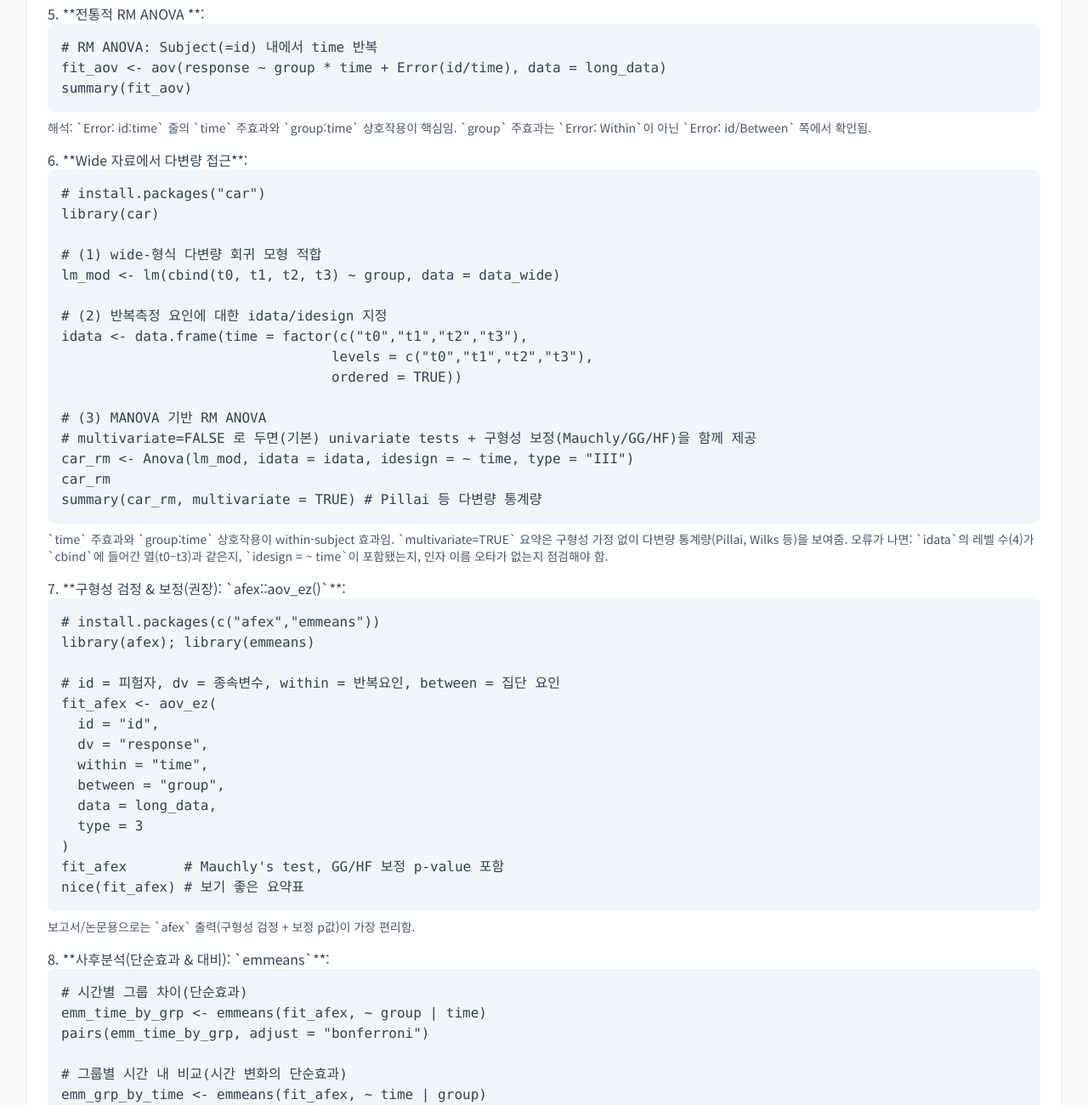
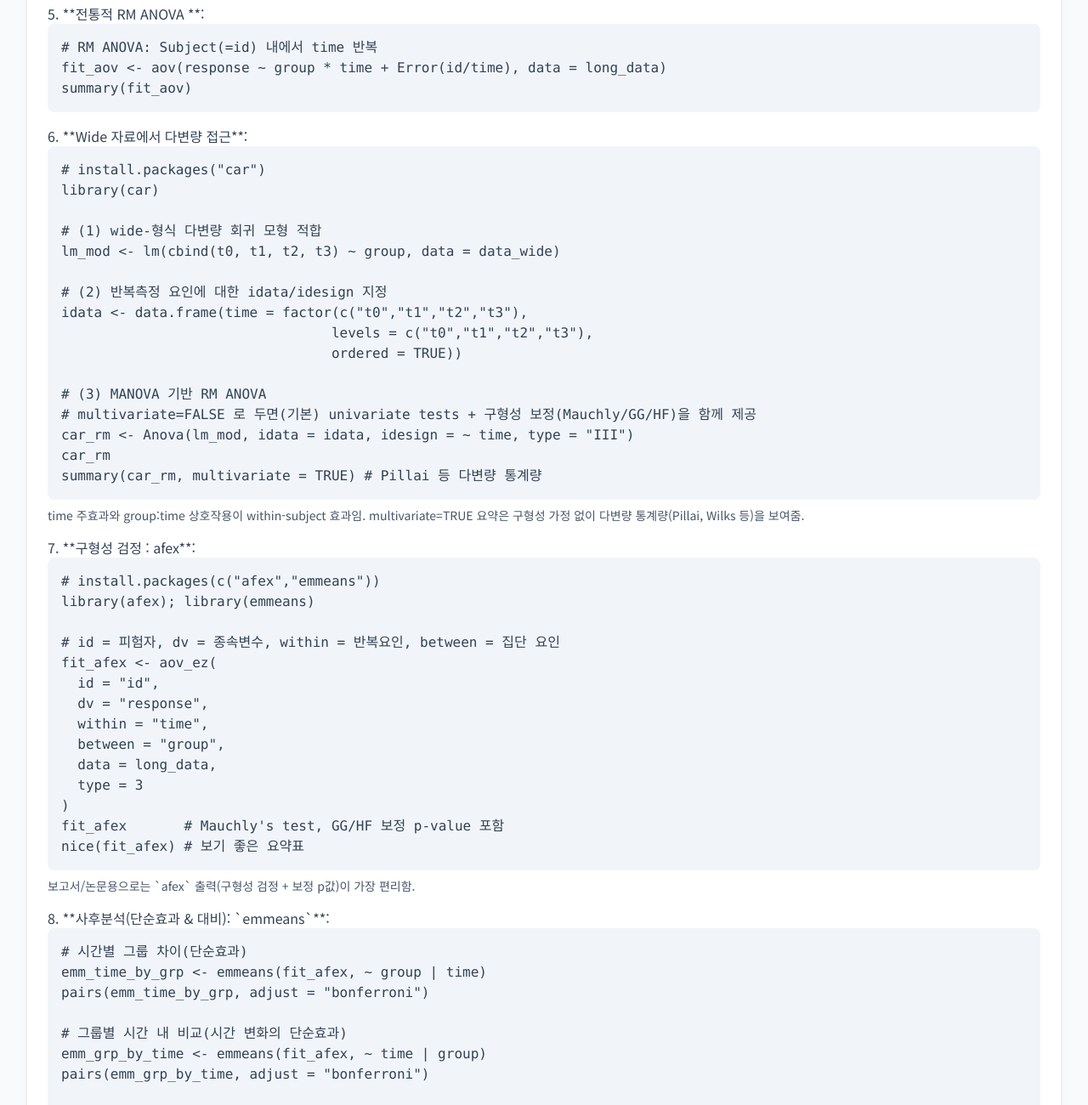
Before and after one commit to wooga21/longitudinal-data-analysis, a plain HTML site: page 다시점자료.html in a window 1280 px wide. Shown: the part 7896-9196 px from the top of the page at 85% size. Drawn offline with nearby package versions, Linux system fonts and the light colour scheme; some packages are replaced by stand-ins of ours.

Commit message:
Add files via upload

```diff
--- a/다시점자료.html
+++ b/다시점자료.html
@@ -610,7 +610,7 @@ ggplot(summary_df, aes(x = time, y = mean, group = group)) +
                             <pre><code># RM ANOVA: Subject(=id) 내에서 time 반복
 fit_aov &lt;- aov(response ~ group * time + Error(id/time), data = long_data)
 summary(fit_aov)</code></pre>
-                            <p class="text-sm text-slate-600 mt-2">해석: `Error: id:time` 줄의 `time` 주효과와 `group:time` 상호작용이 핵심임. `group` 주효과는 `Error: Within`이 아닌 `Error: id/Between` 쪽에서 확인됨.</p>
+                            <p class="text-sm text-slate-600 mt-2"></p>
                         </li>
                         <li>**Wide 자료에서 다변량 접근**:
                             <pre><code># install.packages("car")
@@ -629,9 +629,9 @@ idata &lt;- data.frame(time = factor(c("t0","t1","t2","t3"),
 car_rm &lt;- Anova(lm_mod, idata = idata, idesign = ~ time, type = "III")
 car_rm
 summary(car_rm, multivariate = TRUE) # Pillai 등 다변량 통계량</code></pre>
-                            <p class="text-sm text-slate-600 mt-2">`time` 주효과와 `group:time` 상호작용이 within-subject 효과임. `multivariate=TRUE` 요약은 구형성 가정 없이 다변량 통계량(Pillai, Wilks 등)을 보여줌. 오류가 나면: `idata`의 레벨 수(4)가 `cbind`에 들어간 열(t0–t3)과 같은지, `idesign = ~ time`이 포함됐는지, 인자 이름 오타가 없는지 점검해야 함.</p>
+                            <p class="text-sm text-slate-600 mt-2">time 주효과와 group:time 상호작용이 within-subject 효과임. multivariate=TRUE 요약은 구형성 가정 없이 다변량 통계량(Pillai, Wilks 등)을 보여줌.</p>
                         </li>
-                        <li>**구형성 검정 & 보정(권장): `afex::aov_ez()`**:
+                        <li>**구형성 검정 : afex**:
                             <pre><code># install.packages(c("afex","emmeans"))
 library(afex); library(emmeans)
 
```
